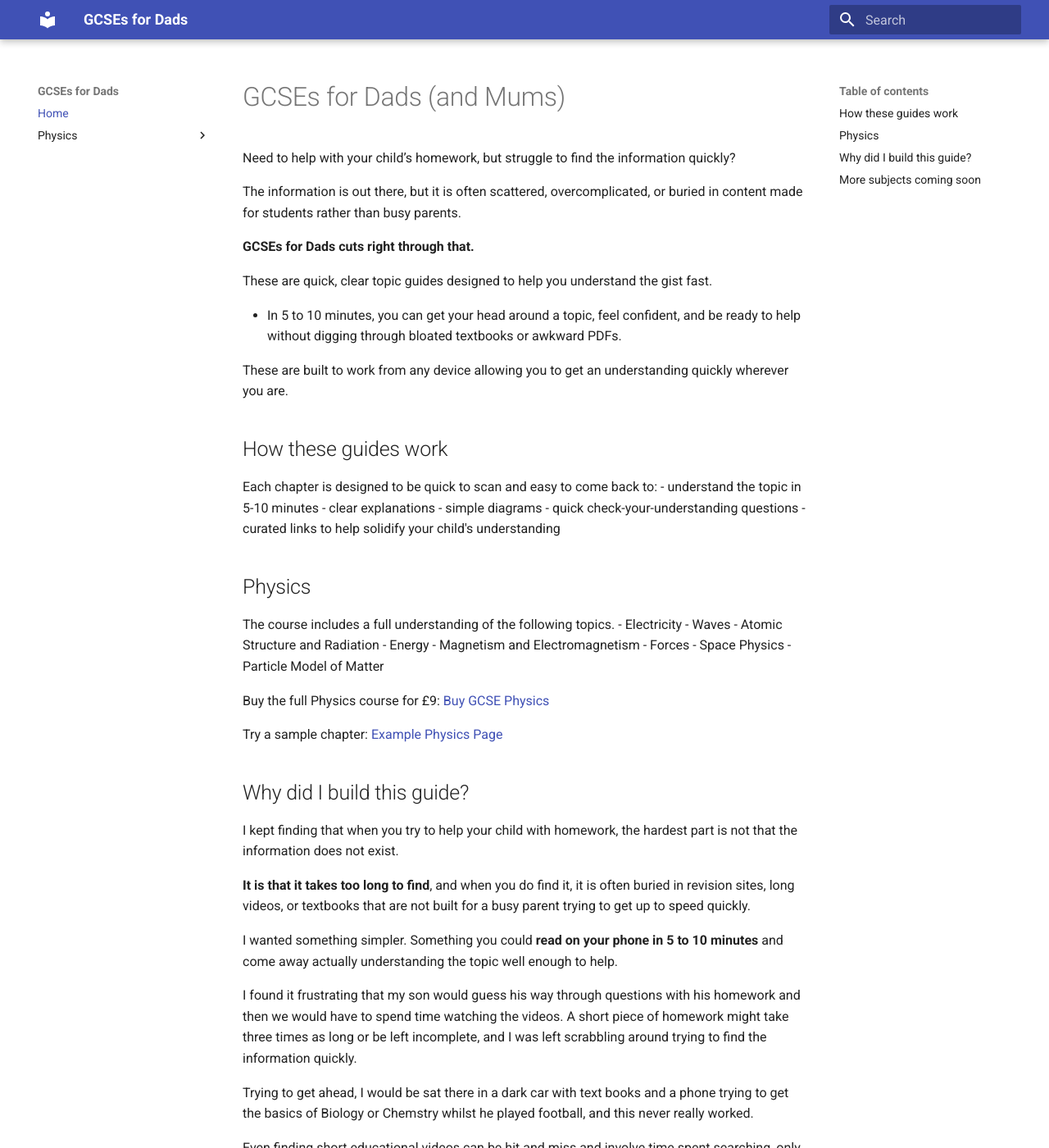
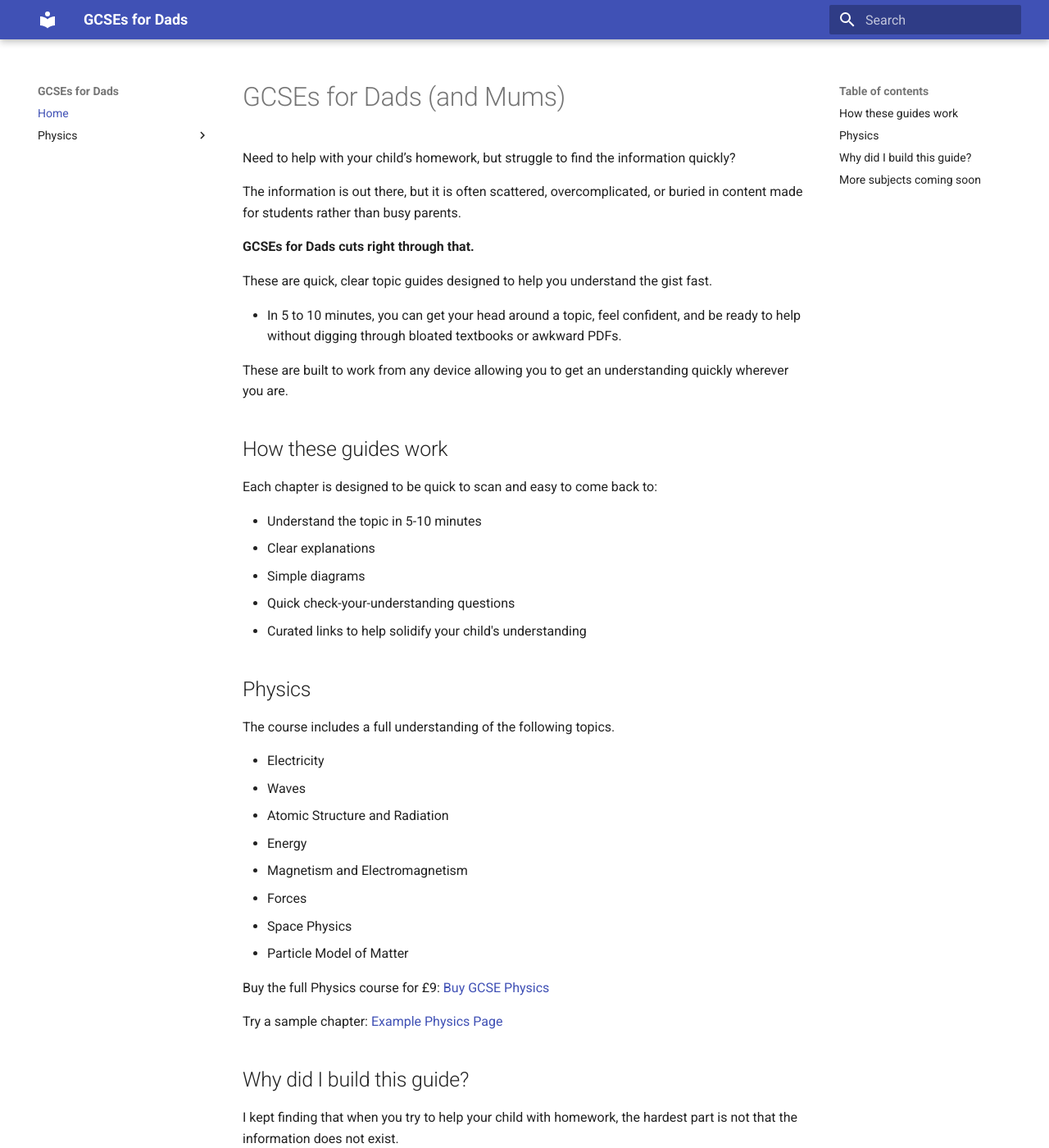
Before and after one commit to stuartharesnape/gcses-for-dads, an MkDocs documentation site: the page built from content/index.md, in a window 1280 px wide and 1400 px high. Shown: the whole window at 82% size. Built offline with MkDocs 1.6.1 and Material for MkDocs 9.7.7, drawn with Linux system fonts in a browser that asks for light colours.

```diff
--- a/content/index.md
+++ b/content/index.md
@@ -15,15 +15,17 @@ These are built to work from any device allowing you to get an understanding qui
 ## How these guides work
 
 Each chapter is designed to be quick to scan and easy to come back to:
-- understand the topic in 5-10 minutes
-- clear explanations
-- simple diagrams
-- quick check-your-understanding questions
-- curated links to help solidify your child's understanding
+
+- Understand the topic in 5-10 minutes
+- Clear explanations
+- Simple diagrams
+- Quick check-your-understanding questions
+- Curated links to help solidify your child's understanding
 
 ## Physics
 
 The course includes a full understanding of the following topics.
+
 - Electricity
 - Waves
 - Atomic Structure and Radiation
```
